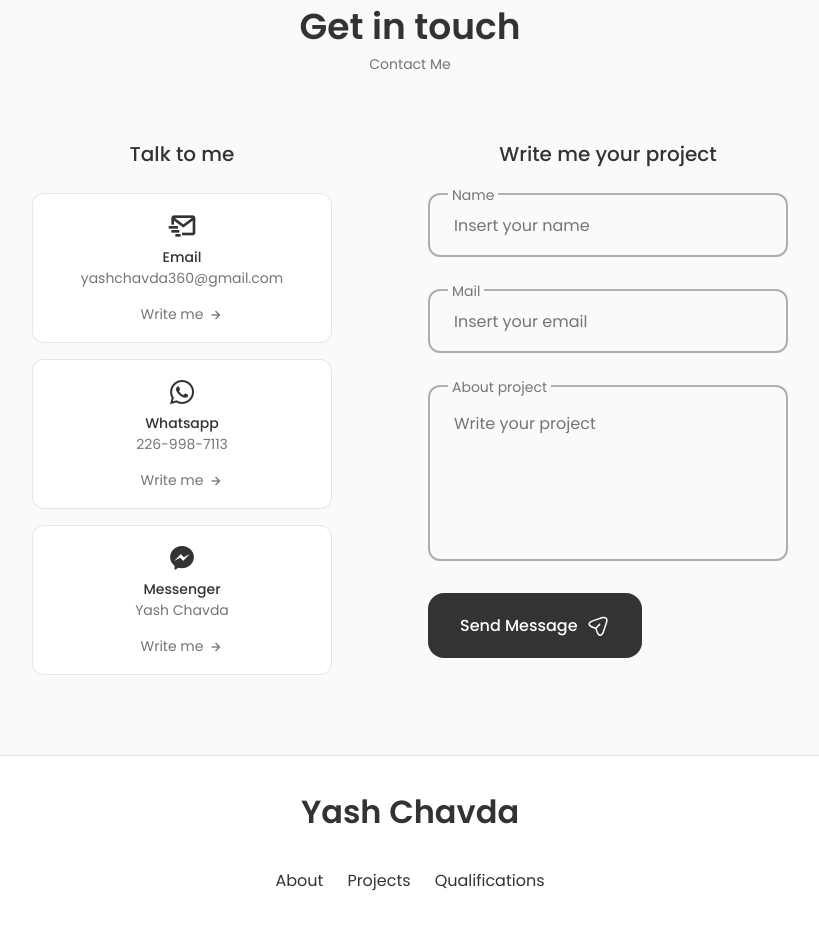
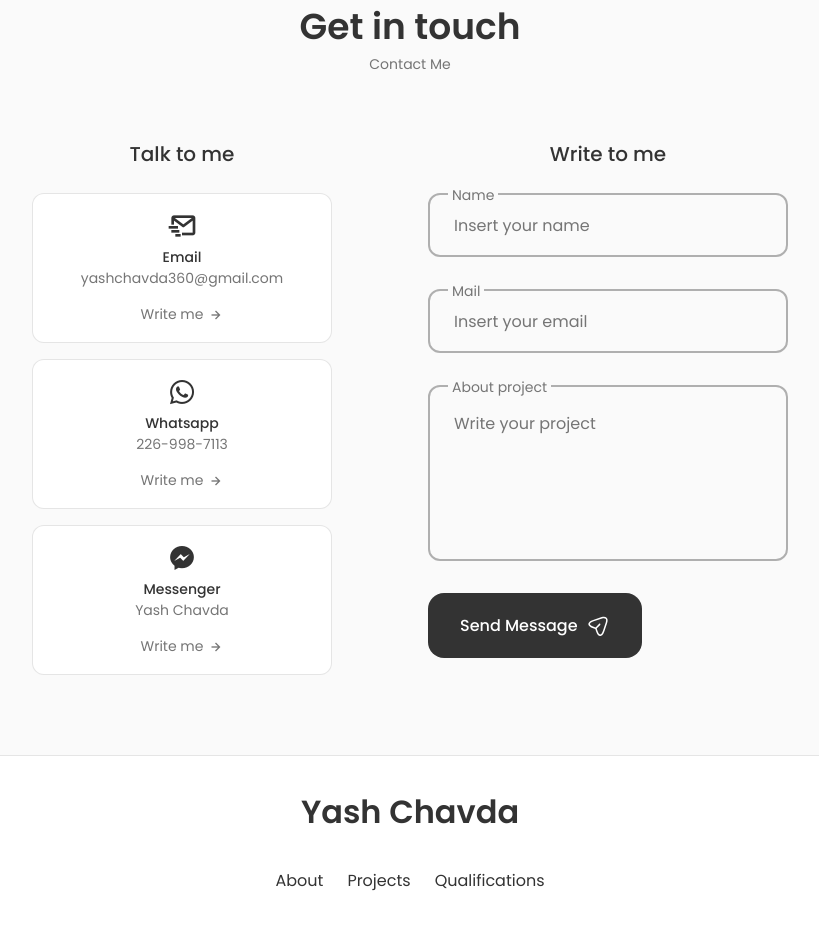
Before and after one commit to iamyash221/portfolio, a React (Create React App) app: page / in a window 1280 px wide. Shown: the part 2940-3868 px from the top of the page, without its empty margins (230-1049 px from the left). Built offline with nearby package versions, Linux system fonts and the light colour scheme.

Commit message:
some changes in CV

```diff
--- a/src/components/about/About.jsx
+++ b/src/components/about/About.jsx
@@ -1,7 +1,7 @@
 import React from "react";
 import "./about.css";
 import AboutImg from "../../assets/about.jpg";
-import CV from "../../assets/yash-cv.pdf";
+import CV from "../../assets/MyResumeFinal.pdf";
 import Info from "./Info";
 
 const About = () => {
--- a/src/components/contact/Contact.jsx
+++ b/src/components/contact/Contact.jsx
@@ -76,7 +76,7 @@ const Contact = () => {
         </div>
 
         <div className="contact__content">
-          <h3 className="contact__title">Write me your project</h3>
+          <h3 className="contact__title">Write to me</h3>
 
           <form ref={form} onSubmit={sendEmail} className="contact__form">
             <div className="contact__form-div">
```
Also changed, not shown: 1 other file (tests, documents, lock files or other folders).
